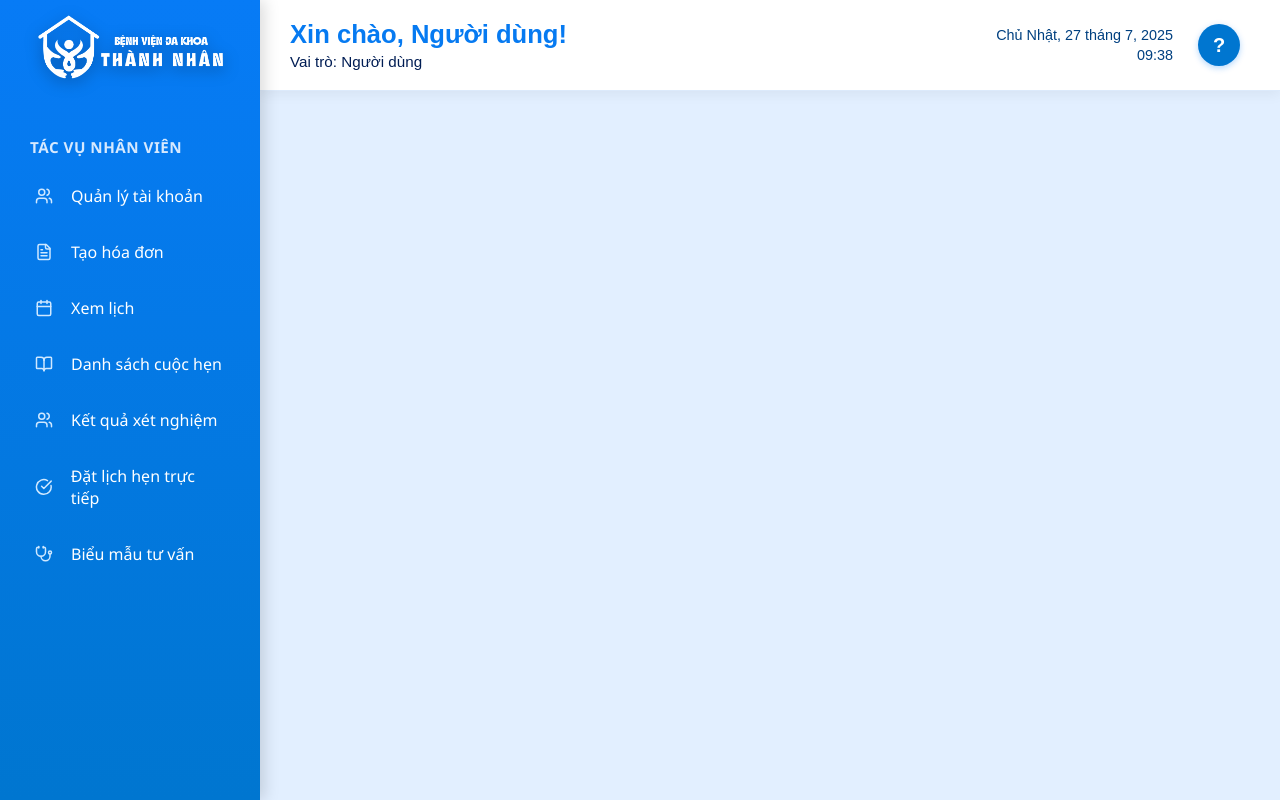
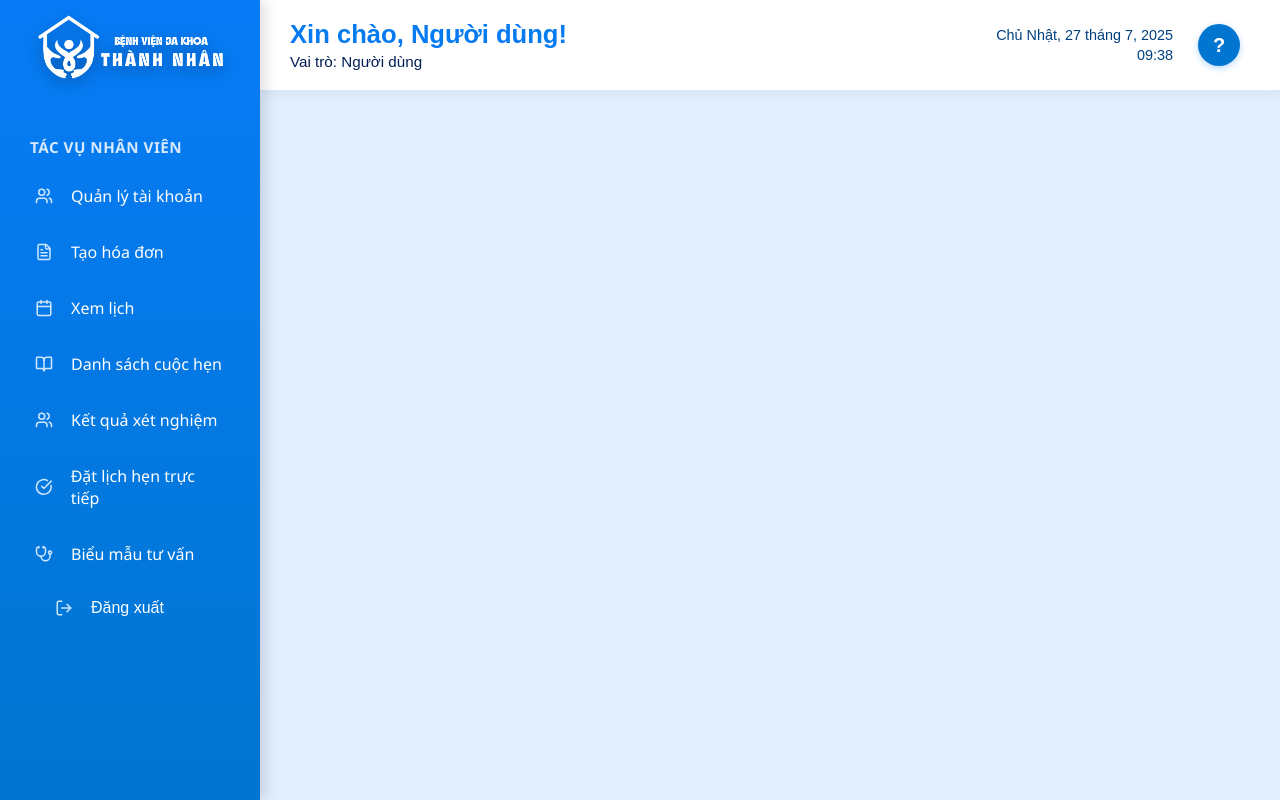
Before and after one commit to QuynhNhu13/Infertility-Treatment-Management-and-Monitoring-System, a React (Create React App) app: page /nhan-vien in a window 1280 px wide. Built offline with nearby package versions, Linux system fonts and the light colour scheme; no server answers.

Commit message:
doi api lay slot cho bac si

```diff
--- a/src/api/apiUrls.js
+++ b/src/api/apiUrls.js
@@ -106,7 +106,7 @@ export const GET_TREATMENT_SESSION = (progressId) => `${BASE_URL}api/treatment-s
 export const UPDATE_STAGE_PROGRESS = (stageId) => `${BASE_URL}api/medical-record/treatment-stage-progress/${stageId}`;
 
 export const GET_AVAILABLE_DATES = `${BASE_URL}api/schedules/my-available-dates`;
-export const GET_SLOTS_BY_DATE = `${BASE_URL}api/schedules/available-slots-by-date`;
+export const GET_SLOTS_BY_DATE = `${BASE_URL}api/schedules/my-free-slot`;
 export const CREATE_TREATMENT_SESSION = (progressId) => `${BASE_URL}api/treatment-stage-progress/${progressId}/treatment-sessions`;
 export const GET_SESSION_DETAIL = (sessionId) => `${BASE_URL}api/treatment-sessions/${sessionId}/follow-up-details`;
 export const UPDATE_SESSION = (sessionId) => `${BASE_URL}api/treatment-sessions/${sessionId}`;
--- a/src/components/SidebarMana.jsx
+++ b/src/components/SidebarMana.jsx
@@ -1,6 +1,7 @@
 import "../styles/SidebarMana.css";
 import { Link, useLocation, useNavigate } from "react-router-dom";
 import ROUTES from "../routes/RoutePath";
+
 
 import {
   BarChart2,
--- a/src/components/SidebarStaff.jsx
+++ b/src/components/SidebarStaff.jsx
@@ -8,19 +8,22 @@ import {
   BarChart2,
   CheckCircle,
   Stethoscope,
+  LogOut
 } from "lucide-react";
 import logobv from "../assets/logobv.png";
 import ROUTES from "../routes/RoutePath";
-
+import { useAuth } from "../context/AuthContext";
 
 const SidebarStaff = () => {
   const location = useLocation();
   const navigate = useNavigate();
+  const { logout } = useAuth();
 
   const isActive = (path) => location.pathname === path;
 
-  const handleLogout = () => {
-    navigate("/");
+   const handleLogout = () => {
+    logout();
+    navigate("/dang-nhap");
   };
 
   return (
@@ -71,6 +74,11 @@ const SidebarStaff = () => {
           <Stethoscope size={18} />
           <span>Biểu mẫu tư vấn</span>
         </Link>
+
+                <button className="logout-btn" onClick={handleLogout}>
+          <LogOut size={18} />
+          <span>Đăng xuất</span>
+        </button>
       </div>
     </aside>
   );
--- a/src/pages/treatment-plan-management/UpdateTreatmentSessionModal.jsx
+++ b/src/pages/treatment-plan-management/UpdateTreatmentSessionModal.jsx
@@ -22,7 +22,6 @@ export default function UpdateTreatmentSessionModal({
   const [errorMessage, setErrorMessage] = useState("");
   const [successData, setSuccessData] = useState(null);
 
-  // Reset success message & error when modal is opened
   useEffect(() => {
     if (isOpen) {
       setSuccessData(null);
@@ -30,7 +29,6 @@ export default function UpdateTreatmentSessionModal({
     }
   }, [isOpen]);
 
-  // Load sessionData vào form nếu chưa cập nhật
   useEffect(() => {
     if (sessionData && !successData) {
       setFormData({
```
Also changed, not shown: src/components/SidebarDoctor.jsx (+10 -2 lines).
